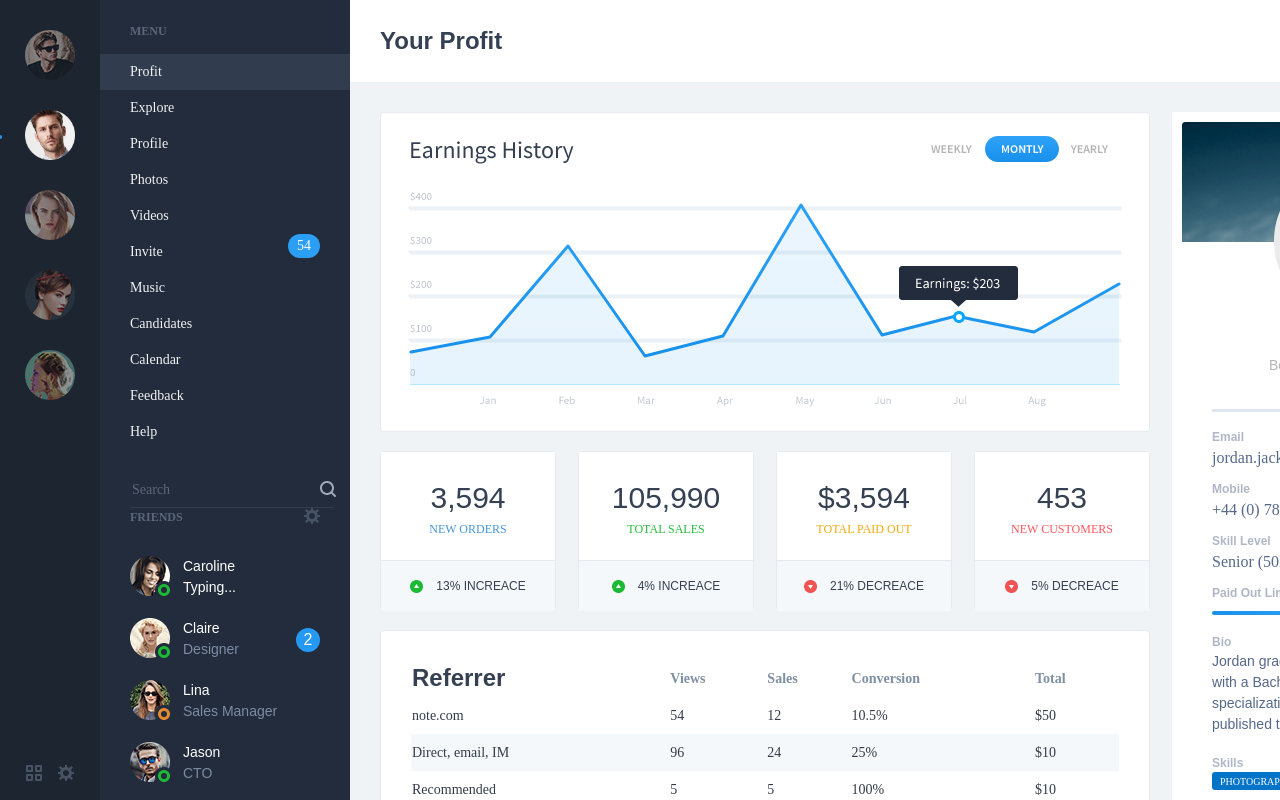
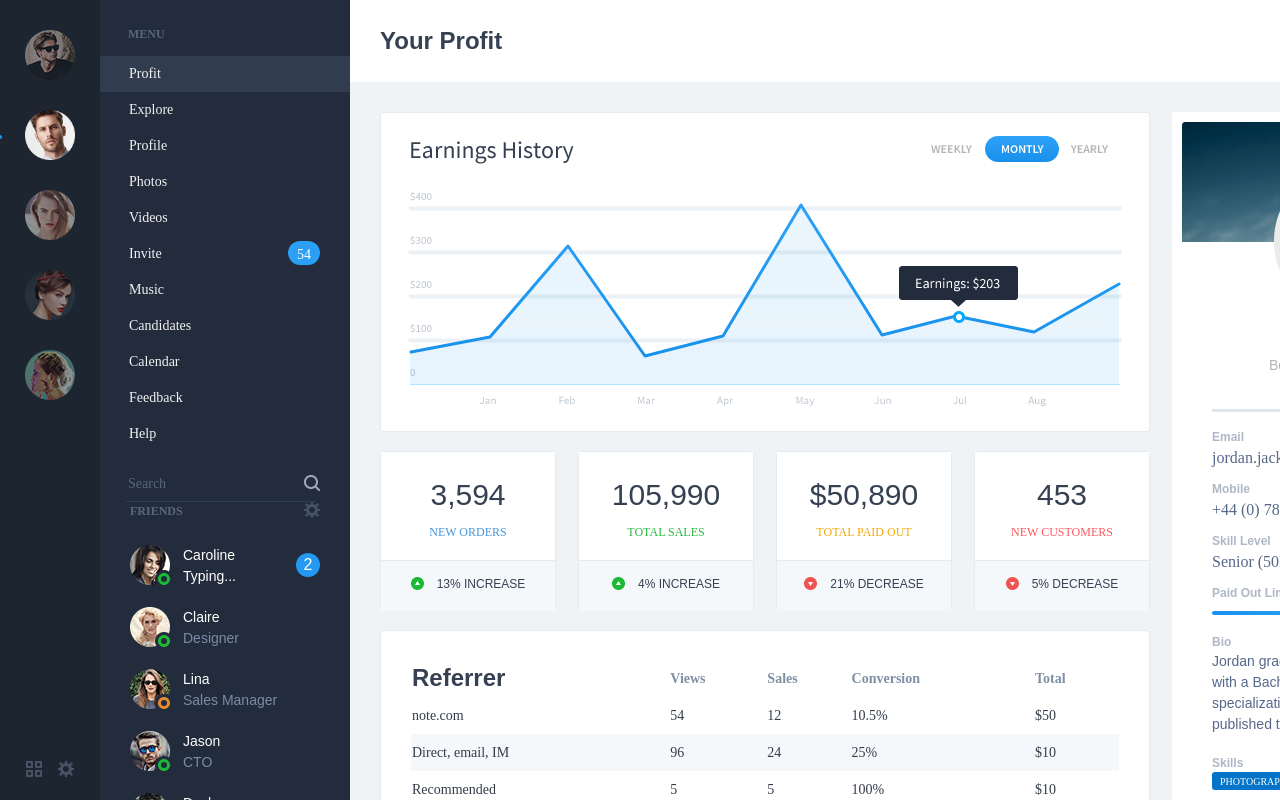
Before and after one commit to AntonSkliarov/coderiver-test-task, a React (Create React App) app: page / in a window 1280 px wide. Shown: the top 800 px of the page. Built offline with nearby package versions, Linux system fonts and the light colour scheme; a web font is replaced by a local one.

Commit message:
update styles for sidebar and navigation components

```diff
--- a/src/components/Navigation/Navigation.jsx
+++ b/src/components/Navigation/Navigation.jsx
@@ -59,8 +59,7 @@ export function Navigation({ newInvitations }) {
 
             <li className="navigation__menu-item">
               <a
-                className="navigation__menu-item-link
-                  navigation__menu-item-link--notifications"
+                className="navigation__menu-item-link"
                 href="#invite"
               >
                 Invite
--- a/src/components/Navigation/Navigation.sass
+++ b/src/components/Navigation/Navigation.sass
@@ -2,29 +2,39 @@
   font-family: "Source Sans Pro Semibold"
 
   &__container
-    padding-top: 25px
-    margin-bottom: 20px
+    padding-top: 28px
+    margin-bottom: 12px
 
   &__menu-title
     text-transform: uppercase
     font-size: 12px
     line-height: 12px
     color: #5b6779
-    padding-left: 30px
-    margin-bottom: 17px
+    padding-left: 28px
+    margin-bottom: 16px
 
   &__menu-item
     height: 36px
     list-style: none
     font-size: 14px
     line-height: 36px
-    padding-left: 30px
+    padding-left: 29px
     display: flex
     justify-content: space-between
-
     &--active
       background-color: #313d4f
       pointer-events: none
+
+  &__new-invitations
+    font-size: 14px
+    padding: 1px 9px
+    border-radius: 12px
+    height: 24px
+    background-color: #2b9ef6
+    color: #fff
+    margin-right: 30px
+    margin-top: 5px
+    line-height: 25px
 
   &__menu-item-link
     text-decoration: none
@@ -36,12 +46,13 @@
     background-image: url('../../images/search-icon/search.png')
     position: relative
     top: 3px
-    right: 14px
+    right: 12px
     height: 16px
     width: 16px
 
   &__input-search
-    margin-left: 30px
+    width: 190px
+    margin-left: 26px
     background-color: #222c3c
     border: none
     border-bottom: 1px solid #313d4f
@@ -50,13 +61,3 @@
     &::placeholder
       color: #5b6779
       font-size: 14px
-
-  &__new-invitations
-    font-size: 14px
-    padding: 0 9px
-    border-radius: 12px
-    height: 24px
-    background-color: #2b9ef6
-    color: #fff
-    margin-right: 30px
-    line-height: 24px
--- a/src/components/SideBar/SideBar.sass
+++ b/src/components/SideBar/SideBar.sass
@@ -46,7 +46,7 @@
     height: 16px
     margin: 0 26px
     position: fixed
-    bottom: 20px
+    bottom: 24px
 
   &__grid-button
     margin-right: 16px
--- a/src/components/StatisticCard/StatisticCard.jsx
+++ b/src/components/StatisticCard/StatisticCard.jsx
@@ -31,7 +31,7 @@ export function StatisticCard({ statistic }) {
       <div className="statistic-card__rate-info">
         <div className="statistic-card__rate-icon">
           <img
-            src={statistic.rate === 'increace'
+            src={statistic.rate === 'increase'
               ? increaseIcon
               : decreaseIcon}
             alt={`${statistic.rate} icon`}
--- a/src/components/StatisticCard/StatisticCard.sass
+++ b/src/components/StatisticCard/StatisticCard.sass
@@ -16,7 +16,7 @@
   &__numbers
     font-size: 30px
     color: #354052
-    // margin-bottom: 20px
+    padding-bottom: 6px
 
   &__new-orders-total
     font-family: "Source Sans Pro Semibold"
@@ -48,6 +48,7 @@
     display: flex
     align-items: center
     justify-content: center
+    padding-bottom: 5px
 
   &__rate-icon
     margin-right: 13px
--- /dev/null
+++ b/src/components/UserFriend/UserFriend.jsx
@@ -0,0 +1,38 @@
+import React from 'react';
+import PropTypes from 'prop-types';
+import './UserFriend.sass';
+
+export function UserFriend({ friend }) {
+  return (
+    <div className="user-friend">
+      <li className="user-friend__item">
+        <img
+          className="user-friend__image"
+          src={friend.image}
+          alt={friend.name}
+          title={friend.name}
+        />
+        <div className="user-friend__info">
+          <p className="user-friend__name">{friend.name}</p>
+          {friend.typing === true
+            ? <p className="user-friend__typing">Typing...</p>
+            : <p className="user-friend__position">{friend.position}</p>
+          }
+          {!!friend.unreadMessages && (
+            <span className="user-friend__unreaded-messages">2</span>
+          )}
+        </div>
+      </li>
+    </div>
+  );
+}
+
+UserFriend.propTypes = {
+  friend: PropTypes.shape({
+    image: PropTypes.string.isRequired,
+    name: PropTypes.string.isRequired,
+    position: PropTypes.string.isRequired,
+    typing: PropTypes.bool.isRequired,
+    unreadMessages: PropTypes.number.isRequired,
+  }).isRequired,
+};
--- /dev/null
+++ b/src/components/UserFriend/UserFriend.sass
@@ -0,0 +1,35 @@
+.user-friend
+  display: flex
+  position: relative
+
+  &__item
+    display: flex
+    margin-bottom: 20px
+
+  &__image
+    height: 40px
+    width: 40px
+    margin-right: 13px
+
+  &__name
+    font-size: 14px
+    color: #fff
+
+  &__typing
+    font-size: 14px
+    color: #fff
+
+  &__position
+    font-size: 14px
+    color: #7c8ca5
+
+  &__unreaded-messages
+    position: absolute
+    right: 0
+    top: 8px
+    height: 24px
+    width: 24px
+    border-radius: 12px
+    background-color: #2499f2
+    text-align: center
+    color: #fff
--- /dev/null
+++ b/src/components/UserFriend/index.js
@@ -0,0 +1 @@
+export * from './UserFriend';
--- a/src/components/UserFriends/UserFriends.jsx
+++ b/src/components/UserFriends/UserFriends.jsx
@@ -2,6 +2,7 @@ import React from 'react';
 import { SettingsButton } from '../SettingsButton';
 import './UserFriends.sass';
 import { userFriends } from '../../js/userFriends';
+import { UserFriend } from '../UserFriend';
 
 export function UserFriends() {
   return (
@@ -14,26 +15,7 @@ export function UserFriends() {
       <div className="user-friends__list-wrapper">
         <ul className="user-friends__list">
           {userFriends.map(friend => (
-            <div className="user-friend" key={friend.id}>
-              <li className="user-friend__item">
-                <img
-                  className="user-friend__image"
-                  src={friend.image}
-                  alt={friend.name}
-                  title={friend.name}
-                />
-                <div className="user-friend__info">
-                  <p className="user-friend__name">{friend.name}</p>
-                  {friend.typing === true
-                    ? <p className="user-friend__typing">Typing...</p>
-                    : <p className="user-friend__position">{friend.position}</p>
-                  }
-                  {friend.unreadMessages && (
-                    <span className="user-friend__unreaded-messages">2</span>
-                  )}
-                </div>
-              </li>
-            </div>
+            <UserFriend friend={friend} key={friend.id} />
           ))}
 
         </ul>
--- a/src/components/UserFriends/UserFriends.sass
+++ b/src/components/UserFriends/UserFriends.sass
@@ -1,11 +1,9 @@
 .user-friends
-  margin-bottom: 10px
-
   &__header
     display: flex
     justify-content: space-between
     padding: 0 30px
-    margin-bottom: 30px
+    margin-bottom: 25px
 
   &__title
     text-transform: uppercase
@@ -15,39 +13,3 @@
 
   &__list-wrapper
     padding: 0 30px
-
-  .user-friend
-    display: flex
-    position: relative
-
-    &__item
-      display: flex
-      margin-bottom: 20px
-
-    &__image
-      height: 40px
-      width: 40px
-      margin-right: 13px
-
-    &__name
-      font-size: 14px
-      color: #fff
-
-    &__typing
-      font-size: 14px
-      color: #fff
-
-    &__position
-      font-size: 14px
-      color: #7c8ca5
-
-    &__unreaded-messages
-      position: absolute
-      right: 0
-      top: 10px
-      height: 24px
-      width: 24px
-      border-radius: 12px
-      background-color: #2499f2
-      text-align: center
-      color: #fff
--- a/src/js/statistic.js
+++ b/src/js/statistic.js
@@ -2,28 +2,28 @@ export const statistics = [
   {
     name: 'new orders',
     total: 3594,
-    rate: 'increace',
+    rate: 'increase',
     rateValue: 13,
     id: 1,
   },
   {
     name: 'total sales',
     total: 105990,
-    rate: 'increace',
+    rate: 'increase',
     rateValue: 4,
     id: 2,
   },
   {
     name: 'total paid out',
-    total: 3594,
-    rate: 'decreace',
+    total: 50890,
+    rate: 'decrease',
     rateValue: 21,
     id: 3,
   },
   {
     name: 'new customers',
     total: 453,
-    rate: 'decreace',
+    rate: 'decrease',
     rateValue: 5,
     id: 4,
   },
--- a/src/js/userFriends.js
+++ b/src/js/userFriends.js
@@ -12,6 +12,7 @@ export const userFriends = [
     image: carolineImage,
     position: 'Designer',
     typing: true,
+    unreadMessages: 2,
   },
   {
     name: 'Claire',
@@ -19,7 +20,7 @@ export const userFriends = [
     image: claireImage,
     position: 'Designer',
     typing: false,
-    unreadMessages: 2,
+    unreadMessages: 0,
   },
   {
     name: 'Lina',
@@ -27,6 +28,7 @@ export const userFriends = [
     image: linaImage,
     position: 'Sales Manager',
     typing: false,
+    unreadMessages: 0,
   },
   {
     name: 'Jason',
@@ -34,6 +36,7 @@ export const userFriends = [
     image: jasonImage,
     position: 'CTO',
     typing: false,
+    unreadMessages: 0,
   },
   {
     name: 'Dash',
@@ -41,6 +44,7 @@ export const userFriends = [
     image: dashImage,
     position: 'Design Lead',
     typing: false,
+    unreadMessages: 0,
   },
   {
     name: 'Jessica',
@@ -48,5 +52,6 @@ export const userFriends = [
     image: jessicaImage,
     position: 'Designer',
     typing: false,
+    unreadMessages: 0,
   },
 ];
```
